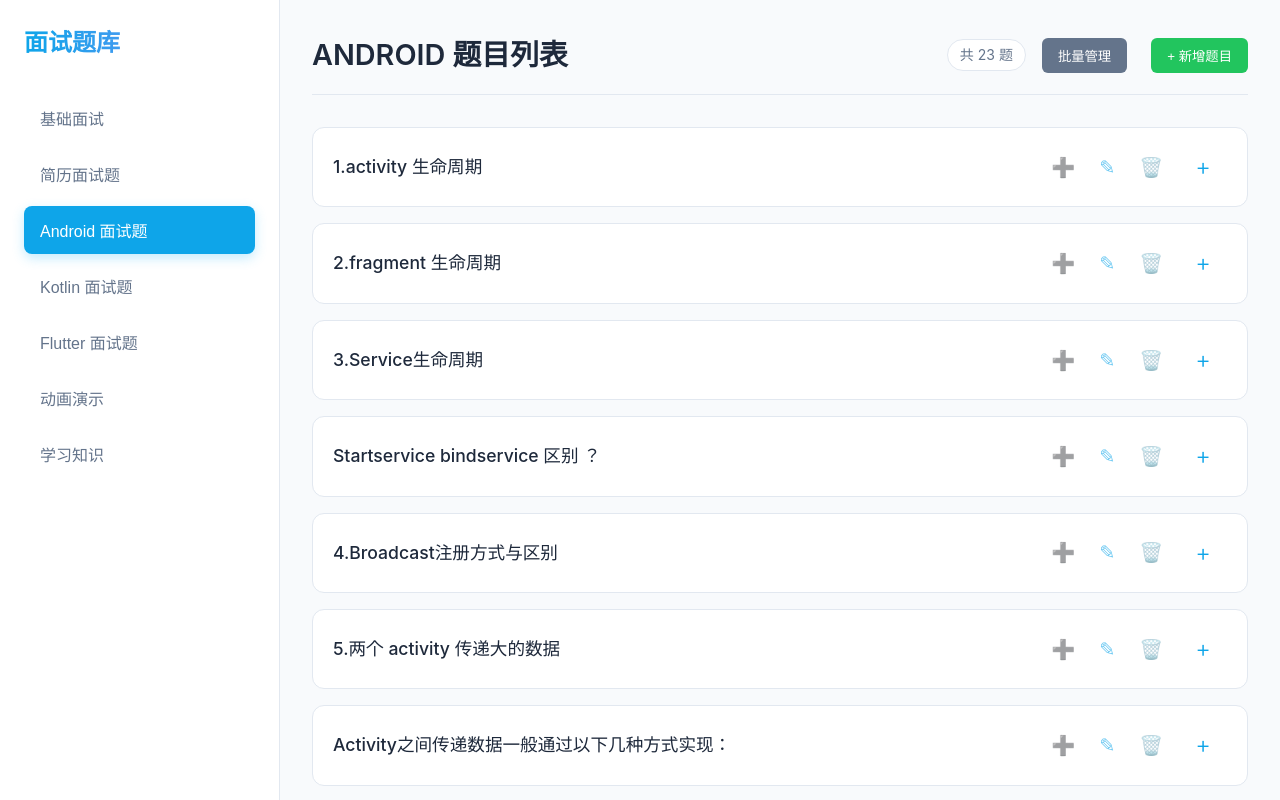
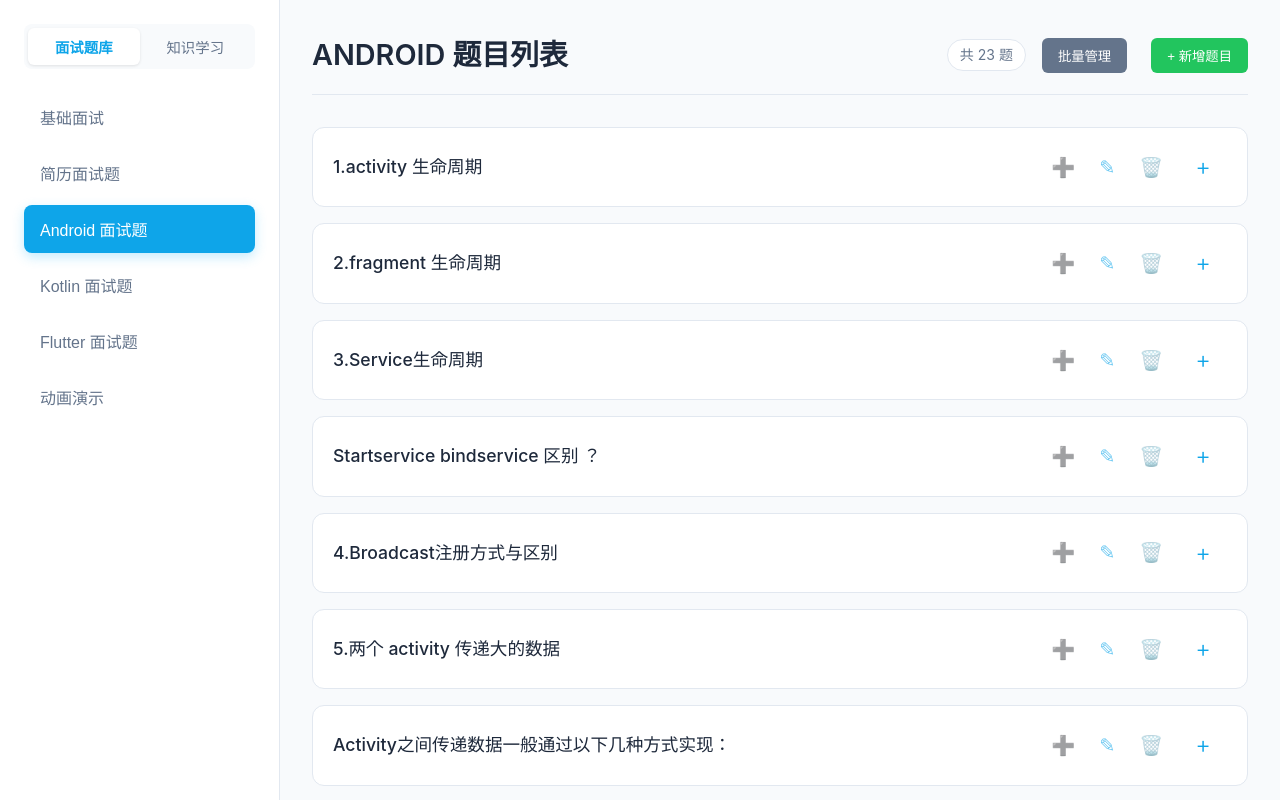
Before and after one commit to YuDongZhang/InterviewQuestion, a React (Vite) app in the folder interview-app/: page / in a window 1280 px wide. Built offline with nearby package versions, Linux system fonts and the light colour scheme.

Commit message:
增加知识学习的模块

```diff
--- a/interview-app/src/App.jsx
+++ b/interview-app/src/App.jsx
@@ -3,8 +3,10 @@ import Sidebar from './components/Sidebar';
 import QuestionList from './components/QuestionList';
 import AnimationList from './components/AnimationList';
 import defaultQuestionsData from './data/questions.json';
+import knowledgeData from './data/knowledge.json';
 
 function App() {
+  const [mode, setMode] = useState('questions'); // 'questions' or 'knowledge'
   const [activeCategory, setActiveCategory] = useState('android');
   const [questionsData, setQuestionsData] = useState(defaultQuestionsData);
 
@@ -30,7 +32,8 @@ function App() {
     }
   };
 
-  const currentQuestions = questionsData[activeCategory] || [];
+  const currentData = mode === 'questions' ? questionsData : knowledgeData;
+  const currentQuestions = currentData[activeCategory] || [];
 
   const handleUpdateQuestion = (index, updatedQuestion) => {
     const newQuestions = [...currentQuestions];
@@ -40,7 +43,9 @@ function App() {
       [activeCategory]: newQuestions
     };
     setQuestionsData(newData);
-    saveQuestions(newData);
+    if (mode === 'questions') {
+      saveQuestions(newData);
+    }
   };
 
   const handleAddQuestion = () => {
@@ -54,7 +59,9 @@ function App() {
       [activeCategory]: [newQuestion, ...currentQuestions]
     };
     setQuestionsData(newData);
-    saveQuestions(newData);
+    if (mode === 'questions') {
+      saveQuestions(newData);
+    }
   };
 
   const handleDeleteQuestion = (index) => {
@@ -65,7 +72,9 @@ function App() {
         [activeCategory]: newQuestions
       };
       setQuestionsData(newData);
-      saveQuestions(newData);
+      if (mode === 'questions') {
+        saveQuestions(newData);
+      }
     }
   };
 
@@ -78,7 +87,9 @@ function App() {
         [activeCategory]: newQuestions
       };
       setQuestionsData(newData);
-      saveQuestions(newData);
+      if (mode === 'questions') {
+        saveQuestions(newData);
+      }
     }
   };
 
@@ -95,7 +106,9 @@ function App() {
       [activeCategory]: newQuestions
     };
     setQuestionsData(newData);
-    saveQuestions(newData);
+    if (mode === 'questions') {
+      saveQuestions(newData);
+    }
   };
 
   return (
@@ -103,6 +116,16 @@ function App() {
       <Sidebar
         activeCategory={activeCategory}
         onSelectCategory={setActiveCategory}
+        mode={mode}
+        onSwitchMode={(newMode) => {
+          setMode(newMode);
+          // Reset category when switching modes
+          if (newMode === 'knowledge') {
+            setActiveCategory('flutter');
+          } else {
+            setActiveCategory('android');
+          }
+        }}
       />
       <main className="main-content">
         {activeCategory === 'animations' ? (
--- a/interview-app/src/components/Sidebar.jsx
+++ b/interview-app/src/components/Sidebar.jsx
@@ -1,20 +1,40 @@
 import React from 'react';
 
-const Sidebar = ({ activeCategory, onSelectCategory }) => {
-    const categories = [
+const Sidebar = ({ activeCategory, onSelectCategory, mode, onSwitchMode }) => {
+    const questionCategories = [
         { id: 'base', label: '基础面试' },
         { id: 'resume', label: '简历面试题' },
         { id: 'android', label: 'Android 面试题' },
         { id: 'kotlin', label: 'Kotlin 面试题' },
         { id: 'flutter', label: 'Flutter 面试题' },
         { id: 'animations', label: '动画演示' },
-        { id: 'learn', label: '学习知识' },
     ];
+
+    const knowledgeCategories = [
+        { id: 'flutter', label: 'Flutter' },
+        { id: 'compose', label: 'Compose' },
+        { id: 'go', label: 'Go' },
+    ];
+
+    const categories = mode === 'questions' ? questionCategories : knowledgeCategories;
 
     return (
         <aside className="sidebar">
             <div className="sidebar-header">
-                <h2>面试题库</h2>
+                <div className="mode-toggle">
+                    <button
+                        className={`toggle-btn ${mode === 'questions' ? 'active' : ''}`}
+                        onClick={() => onSwitchMode('questions')}
+                    >
+                        面试题库
+                    </button>
+                    <button
+                        className={`toggle-btn ${mode === 'knowledge' ? 'active' : ''}`}
+                        onClick={() => onSwitchMode('knowledge')}
+                    >
+                        知识学习
+                    </button>
+                </div>
             </div>
             <nav className="sidebar-nav">
                 <ul>
--- /dev/null
+++ b/interview-app/src/data/knowledge.json
@@ -0,0 +1,38 @@
+{
+    "flutter": [
+        {
+            "question": "Flutter 基础概念",
+            "answer": "Flutter 是 Google 开源的 UI 工具包，帮助开发者通过一套代码库高效构建多平台精美应用，支持移动、Web、桌面和嵌入式平台。",
+            "detail": "Flutter 的核心优势在于其高性能渲染引擎（Skia/Impeller）和声明式 UI 编程模型。它使用 Dart 语言，支持热重载（Hot Reload），极大地提高了开发效率。"
+        },
+        {
+            "question": "Widget 是什么？",
+            "answer": "在 Flutter 中，一切皆为 Widget。Widget 是构建 UI 的基本单元，描述了视图的配置信息。",
+            "detail": "Widget 分为有状态（StatefulWidget）和无状态（StatelessWidget）两种。StatelessWidget 用于不可变的 UI，而 StatefulWidget 用于需要根据用户交互或其他因素改变状态的 UI。"
+        }
+    ],
+    "compose": [
+        {
+            "question": "Jetpack Compose 简介",
+            "answer": "Jetpack Compose 是 Android 的现代原生 UI 工具包，用于更简单、更快速地构建原生 UI。",
+            "detail": "Compose 使用 Kotlin 的声明式 API，让开发者可以用更少的代码描述 UI，并且拥有强大的工具支持和直观的 Kotlin API。"
+        },
+        {
+            "question": "Composable 函数",
+            "answer": "@Composable 注解标记的函数是 Compose 的核心构建块。",
+            "detail": "Composable 函数可以调用其他 Composable 函数来构建 UI 层次结构。它们描述了 UI 应该是什么样子的，而不是如何构建 UI。"
+        }
+    ],
+    "go": [
+        {
+            "question": "Go 语言特性",
+            "answer": "Go (Golang) 是 Google 开发的一种静态强类型、编译型、并发型，并具有垃圾回收功能的编程语言。",
+            "detail": "Go 语言语法简单，原生支持并发（Goroutines 和 Channels），编译速度快，非常适合构建高性能的网络服务和分布式系统。"
+        },
+        {
+            "question": "Goroutine",
+            "answer": "Goroutine 是 Go 语言中的轻量级线程，由 Go 运行时（Runtime）管理。",
+            "detail": "Goroutine 极其轻量，启动成本很低，一个 Go 程序可以轻松启动成千上万个 Goroutine。它们通过 Channel 进行通信，避免了复杂的锁机制。"
+        }
+    ]
+}
--- a/interview-app/src/index.css
+++ b/interview-app/src/index.css
@@ -408,3 +408,31 @@ pre {
 ::-webkit-scrollbar-thumb:hover {
   background: var(--text-secondary);
 }
+/* Mode Toggle */
+.mode-toggle {
+  display: flex;
+  background-color: var(--bg-color);
+  padding: 0.25rem;
+  border-radius: 0.5rem;
+  margin-bottom: 1.5rem;
+}
+
+.toggle-btn {
+  flex: 1;
+  padding: 0.5rem;
+  border: none;
+  background: transparent;
+  border-radius: 0.375rem;
+  cursor: pointer;
+  font-size: 0.9rem;
+  font-weight: 500;
+  color: var(--text-secondary);
+  transition: all 0.2s;
+}
+
+.toggle-btn.active {
+  background-color: white;
+  color: var(--accent-color);
+  box-shadow: 0 1px 3px rgba(0, 0, 0, 0.1);
+  font-weight: 600;
+}
```
